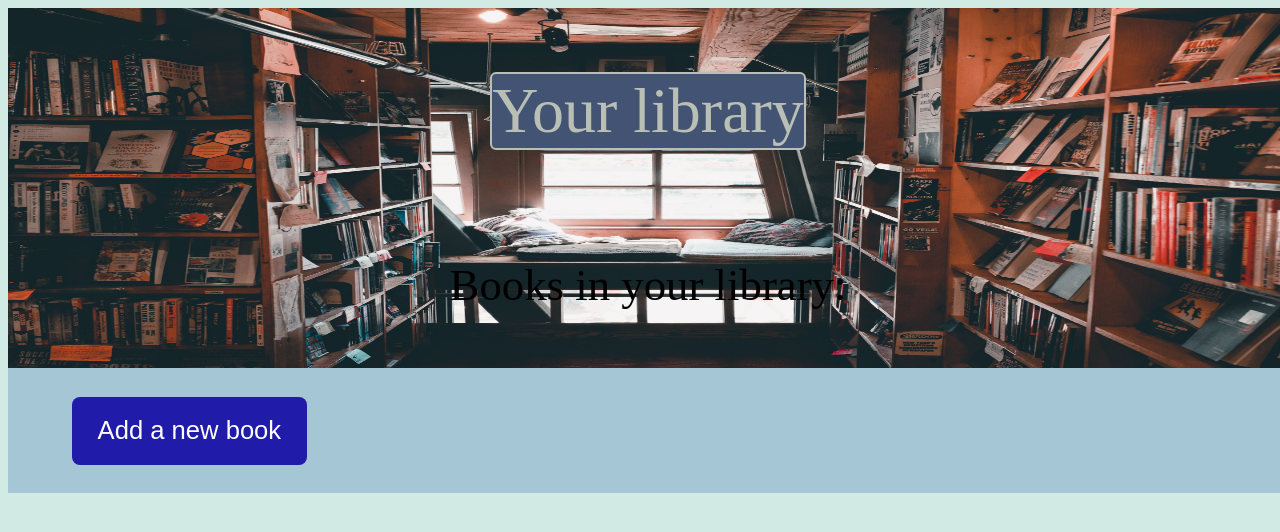
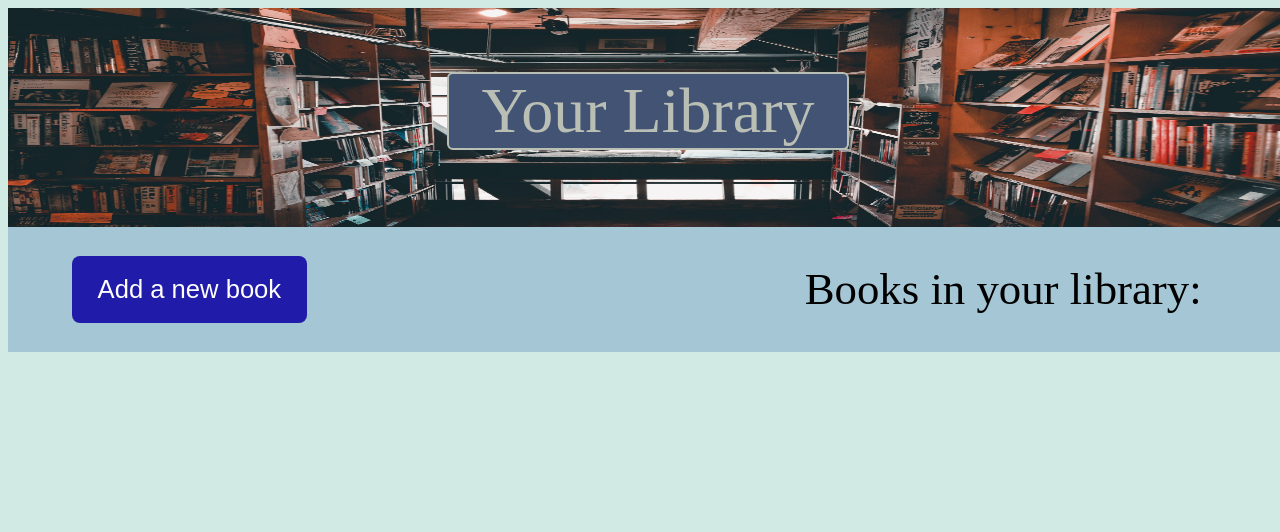
Before and after one commit to waltonklavierspieler/Bookshelf, a plain HTML site: page index.html in a window 1280 px wide. Drawn offline with Linux system fonts and the light colour scheme.

Commit message:
Update index.html

```diff
--- a/index.html
+++ b/index.html
@@ -9,13 +9,11 @@
 <body>
 	<div class="container">
 		<div class="header">
-			<p class="libraryName">Your library</p>
-			<div class="totals-counter">
-				<p id="books-total">Books in your library:</p>
-			</div>
+			<p class="libraryName">&nbsp&nbspYour Library&nbsp&nbsp</p>
 		</div>
 		<div class="button-row">
 			<button id="addBookButton">Add a new book</button>
+			<p class="totals-counter" id="books-total">Books in your library:&nbsp&nbsp</p>
 		</div>
 		<div class="list" id="bookFormContainer">
 		</div>
```
